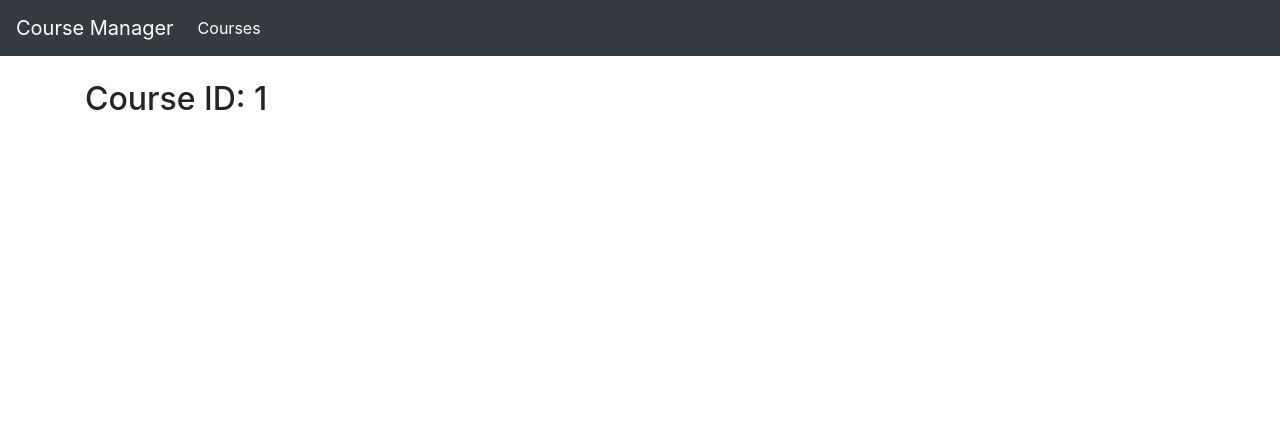
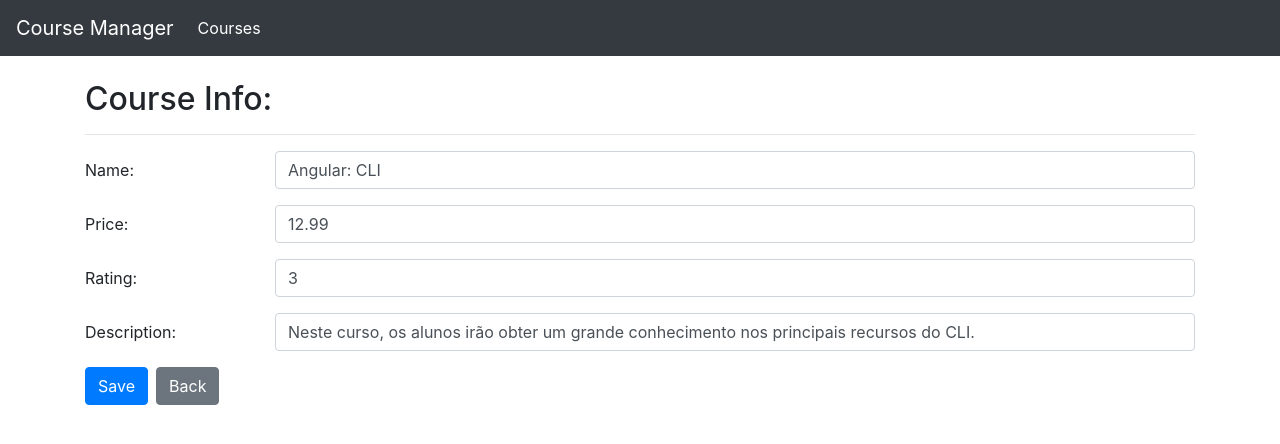
Before and after one commit to PauloFurtunatoAlexandre/Angular, an Angular app: page /courses/info/1 in a window 1280 px wide. Shown: the top 444 px of the page. Built offline with nearby package versions, Linux system fonts and the light colour scheme.

Commit message:
activating routes to access components, form and form validation

```diff
--- a/src/app/courses/course-info.component.html
+++ b/src/app/courses/course-info.component.html
@@ -1 +1,77 @@
-<h2>Course ID: {{ courseId }}</h2>
+<h2>Course Info:</h2>
+<hr />
+<form #courseForm="ngForm">
+  <div class="form-group row">
+    <label class="col-sm-2 col-form-label">Name: </label>
+    <div class="col-sm-10">
+      <input
+        [(ngModel)]="course.name"
+        name="name"
+        required
+        #courseName="ngModel"
+        [ngClass]="{ 'is-invalid': courseName.invalid }"
+        class="form-control"
+      />
+      <div class="invalid-feedback">
+        <span>Course Name is Required</span>
+      </div>
+    </div>
+  </div>
+  <div class="form-group row">
+    <label class="col-sm-2 col-form-label">Price: </label>
+    <div class="col-sm-10">
+      <input
+        [(ngModel)]="course.price"
+        name="price"
+        required
+        #coursePrice="ngModel"
+        [ngClass]="{ 'is-invalid': coursePrice.invalid }"
+        class="form-control"
+      />
+      <div class="invalid-feedback">
+        <span>Course Price is Required</span>
+      </div>
+    </div>
+  </div>
+  <div class="form-group row">
+    <label class="col-sm-2 col-form-label">Rating: </label>
+    <div class="col-sm-10">
+      <input
+        [(ngModel)]="course.rating"
+        name="rating"
+        required
+        #courseRating="ngModel"
+        [ngClass]="{ 'is-invalid': courseRating.invalid }"
+        class="form-control"
+      />
+      <div class="invalid-feedback">
+        <span>Course Rating is Required</span>
+      </div>
+    </div>
+  </div>
+  <div class="form-group row">
+    <label class="col-sm-2 col-form-label">Description: </label>
+    <div class="col-sm-10">
+      <input
+        [(ngModel)]="course.description"
+        name="description"
+        required
+        #courseDescription="ngModel"
+        [ngClass]="{ 'is-invalid': courseDescription.invalid }"
+        class="form-control"
+      />
+      <div class="invalid-feedback">
+        <span>Course Description is Required</span>
+      </div>
+    </div>
+  </div>
+
+  <button
+    [disabled]="courseForm.invalid"
+    (click)="save()"
+    class="btn btn-primary mr-2"
+  >
+    Save
+  </button>
+  <button [routerLink]="['/courses']" class="btn btn-secondary">Back</button>
+</form>
--- a/src/app/courses/course-info.component.ts
+++ b/src/app/courses/course-info.component.ts
@@ -1,15 +1,26 @@
 import { Component, OnInit } from '@angular/core';
 import { ActivatedRoute } from '@angular/router';
+import { Course } from './course';
+import { CourseService } from './course-service.component';
 
 @Component({
   templateUrl: './course-info.component.html',
 })
 export class CourseInfoComponent implements OnInit {
-  courseId: string;
+  course: Course;
 
-  constructor(private activateRoute: ActivatedRoute) {}
+  constructor(
+    private activateRoute: ActivatedRoute,
+    private courseService: CourseService
+  ) {}
 
   ngOnInit(): void {
-    this.courseId = this.activateRoute.snapshot.paramMap.get('id');
+    this.course = this.courseService.retrieveById(
+      +this.activateRoute.snapshot.paramMap.get('id')
+    );
+  }
+
+  save(): void {
+    this.courseService.save(this.course);
   }
 }
--- a/src/app/courses/course-service.component.ts
+++ b/src/app/courses/course-service.component.ts
@@ -7,6 +7,19 @@
 export class CourseService {
   retrieveAll(): Course[] {
     return COURSES;
+  }
+
+  retrieveById(id: number): Course {
+    return COURSES.find((courseInterator: Course) => courseInterator.id === id);
+  }
+
+  save(course: Course): void {
+    if (course.id) {
+      const index = COURSES.findIndex(
+        (courseInterator: Course) => courseInterator.id === course.id
+      );
+      COURSES[index] = course;
+    }
   }
 }
 
```
